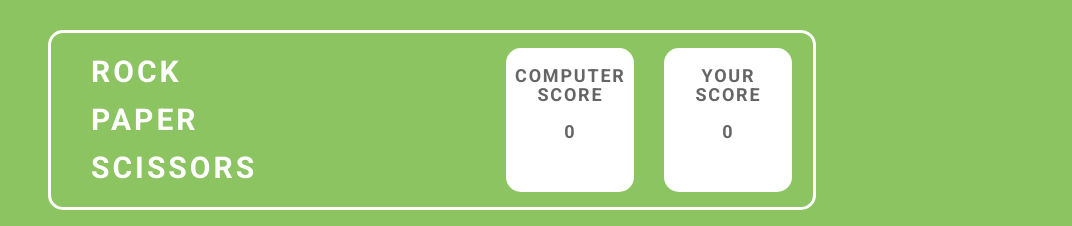
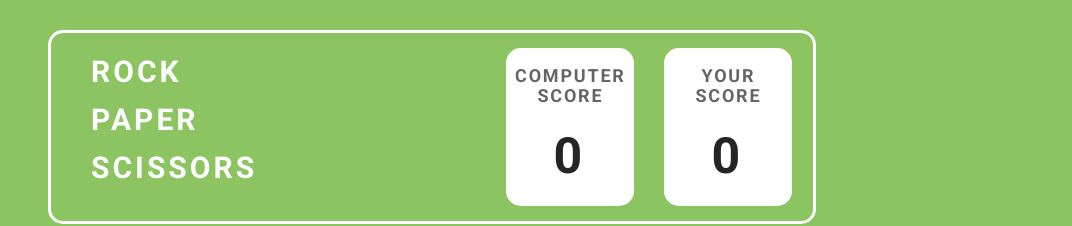
Before and after one commit to akritypriya/JS-Rock-Paper-Scissors-Game, a plain HTML site: page index.html in a window 1280 px wide. Shown: the top 226 px of the page, without its empty margins (208-1280 px from the left). Drawn offline with Linux system fonts and the light colour scheme; a web font is replaced by a local one.

Commit message:
modifications

```diff
--- a/style.css
+++ b/style.css
@@ -60,18 +60,20 @@ header {
 }
 div > p {
   background-color: #ffffff;
+
   font-size: 18px;
   font-weight: 600;
-  line-height: 19px;
+  line-height: 19.92px;
   letter-spacing: 0.1em;
   text-align: center;
   color: #656565;
 }
 
-div>p >.score-count {
+.score-count {
+  background-color: #ffffff;
   font-size: 50px;
-  background-color: #ffffff;
   font-weight: 600;
+  line-height: 0px;
   text-align: center;
   color: #252525;
   padding: 0px;
@@ -202,7 +204,6 @@ div>p >.score-count {
   z-index: 1;
   margin-bottom: 2%;
   color: #fff;
-
   margin: 10px;
 }
 
```
